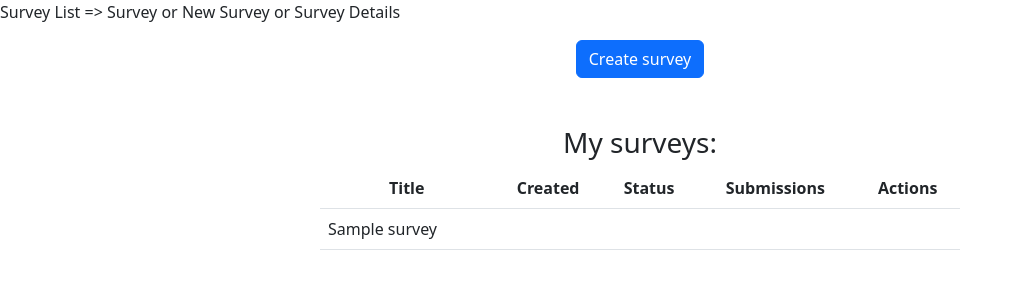
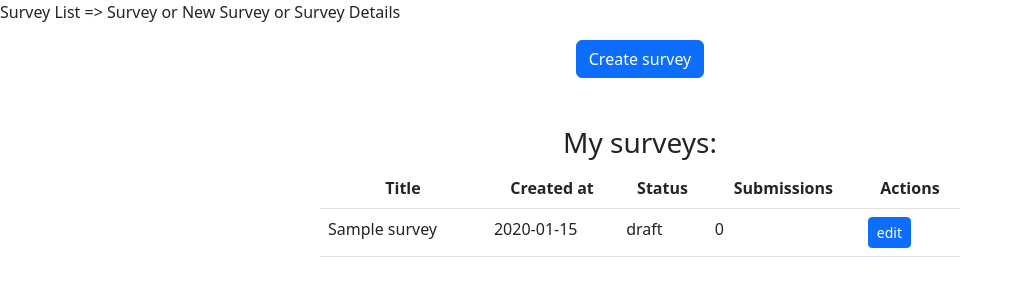
Before and after one commit to sentenzo/jafdsp, a Django app: page /survey/list/ in a window 1280 px wide. Shown: the top 300 px of the page, without its empty margins (0-1022 px from the left). Run offline with Django 4.2, Linux system fonts and the light colour scheme; tables that the repository leaves empty hold one stand-in row (values such as "Sample post"); some libraries are stand-ins or nearby versions.

Commit message:
polishing the survey_list template and model

```diff
--- a/survey/survey_app/models.py
+++ b/survey/survey_app/models.py
@@ -3,6 +3,8 @@ from django.db import models
 
 
 class Survey(models.Model):
+    created_at = models.DateTimeField(
+        auto_now_add=True, verbose_name="Creation datetime")
     creator = models.ForeignKey(
         settings.AUTH_USER_MODEL, on_delete=models.SET_NULL, null=True)
     title = models.CharField(max_length=255, verbose_name="Title")
--- a/survey/survey_app/templates/survey_app/base_content/creation_section/survey_list.html
+++ b/survey/survey_app/templates/survey_app/base_content/creation_section/survey_list.html
@@ -12,7 +12,7 @@
             <thead class="text-center">
                 <tr>
                     <th>Title</th>
-                    <th>Created</th>
+                    <th>Created at</th>
                     <th>Status</th>
                     <th>Submissions</th>
                     <th>Actions</th>
@@ -21,11 +21,13 @@
             <tbody>
                 {% for survey in surveys %}
                 <tr>
-                    <td>{{ survey.title }}</td>
-                    <td></td>
-                    <td></td>
-                    <td></td>
-                    <td></td>
+                    <td data-bs-toggle="tooltip" data-bs-placement="bottom" title="{{survey.title}}">
+                        {{ survey.title | truncatechars:24}}
+                    </td>
+                    <td>{{ survey.created_at | date:"Y-m-d" }}</td> <!-- {{ survey.created_at | date:"Y-m-d (D) - H:i:s" }} -->
+                    <td>draft</td>
+                    <td>0</td>
+                    <td><a href="{% url 'survey_by_id' survey.pk %}" class="btn btn-primary btn-sm">edit</a></td>
                 </tr>
                 {% endfor %}
             </tbody>
```
Also changed, not shown: survey/survey_app/migrations/0002_survey_created_at.py (added).
